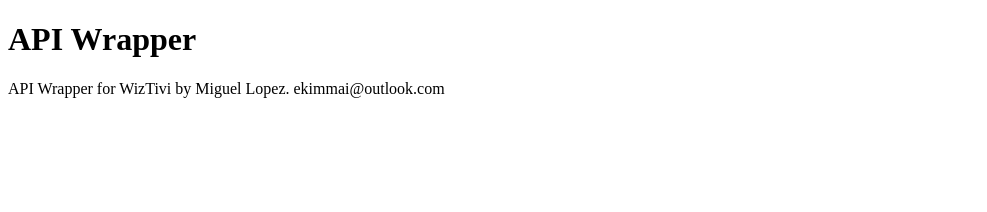
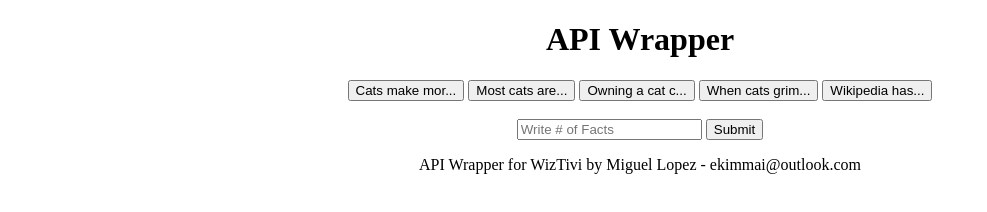
Before and after one commit to eekimmai/APIwrapper, a plain HTML site: page index.html in a window 1280 px wide. Shown: the whole page, without its empty margins (0-987 px from the left). Drawn offline with Linux system fonts and the light colour scheme; no server answers.

Commit message:
connecting html page to js page

```diff
--- /dev/null
+++ b/api.css
@@ -0,0 +1,13 @@
+#title {
+    text-align: center;
+  }
+
+  #footer {
+    text-align: center;
+  }
+
+  .sec {
+    display: flex;
+    justify-content: center;
+    align-items: center;
+    }
--- a/api.js
+++ b/api.js
@@ -3,10 +3,20 @@
 const api_url = 'https://cat-fact.herokuapp.com/facts';
 
 async function getData() {
-    const response = await fetch(api_url);
-    const data = await response.json();
+  const response = await fetch(api_url);
+  const data = await response.json();
+// getting user data
 
-    console.log(data);
+
+console.log(data);
 }
 
 getData();
+
+function factNum() {
+    //gets value of user #
+    let userInputNum = document.getElementById('userNum').value;
+
+
+
+    }
--- a/index.html
+++ b/index.html
@@ -4,19 +4,42 @@
   <meta charset="UTF-8">
   <meta name="viewport" content="width=device-width, initial-scale= 1.0">
   <title>API Wrapper</title>
-  <!-- <link rel="stylesheet" type="text/css" href="todo.css"> -->
-  <h1 id="todo">API Wrapper</h1>
+  <link rel="stylesheet" type="text/css" href="api.css">
+  <h1 id="title">API Wrapper</h1>
 </head>
 
 <body>
 <section class="sec">
+  <form>
+    <button type="button" onclick="letterC()">Cats make mor...</button>
+    <button type="button" onclick="letterM()">Most cats are...</button>
+    <button type="button" onclick="letterO()">Owning a cat c...</button>
+    <button type="button" onclick="letterWh()">When cats grim...</button>
+    <button type="button" onclick="letterWi()">Wikipedia has...</button>
+  </form>
+</section>
 
+<br>
+
+<section class="sec">
+  <form>
+    <input type="text" name="userinput" id="box2" placeholder="Write # of Facts" required>
+    <button type="button" id="userNum" onclick="factNum()">Submit</button>
+  </form>
+</section>
+
+<section>
+  <p id="buttonValue"></p>
+</section>
+
+<section>
+  <p id="numValue"></p>
 </section>
 
 
 
 <footer>
-  <p id="footer">API Wrapper for WizTivi by Miguel Lopez. ekimmai@outlook.com</p>
+  <p id="footer">API Wrapper for WizTivi by Miguel Lopez - ekimmai@outlook.com</p>
 </footer>
 
 <script src="api.js"></script>
```
